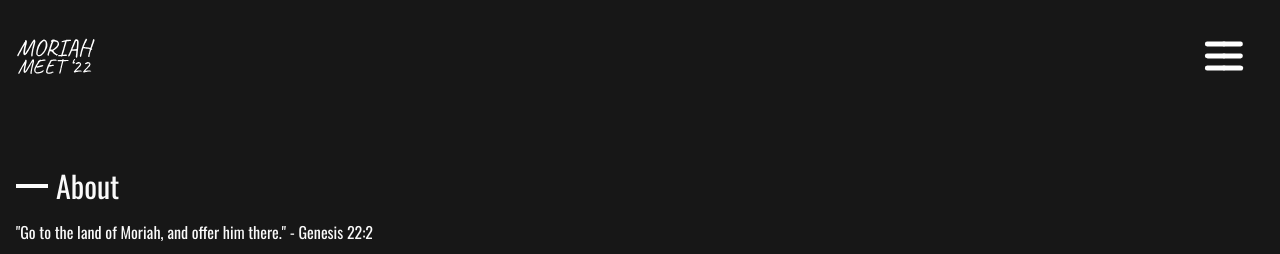
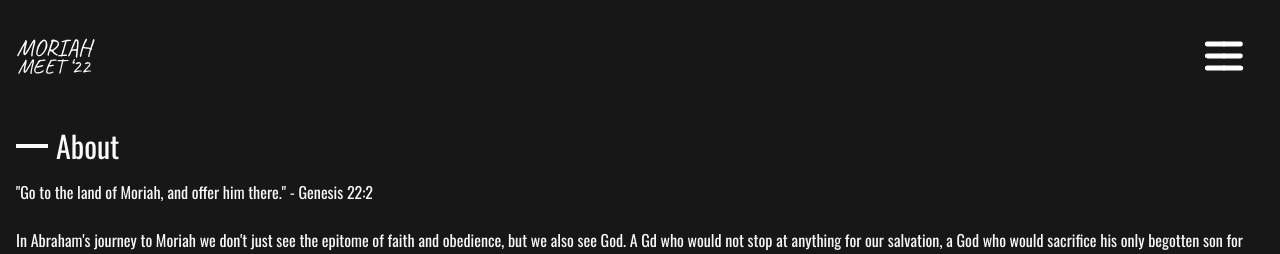
Before and after one commit to 5thComrade/moriah_22, a React (Vite) app in the folder frontend/: page /about in a window 1280 px wide. Shown: the top 254 px of the page. Built offline with nearby package versions, Linux system fonts and the light colour scheme.

Commit message:
minor margin issues

```diff
--- a/frontend/src/pages/About/index.jsx
+++ b/frontend/src/pages/About/index.jsx
@@ -1,7 +1,7 @@
 const About = () => {
   return (
     <section className="container mx-auto p-4">
-      <div className="flex space-x-2 items-center mt-10">
+      <div className="flex space-x-2 items-center">
         <div className="bg-neutral-50 w-8 h-1"></div>
         <div className="text-3xl 3xl:text-4xl">About</div>
       </div>
--- a/frontend/src/pages/Register/index.jsx
+++ b/frontend/src/pages/Register/index.jsx
@@ -12,7 +12,7 @@ const Register = () => {
         <div className="text-3xl 3xl:text-4xl">Register</div>
       </div>
 
-      <section>
+      <section className="mt-8">
         <div className="mb-4 grid grid-cols-3 gap-3">
           <div className="flex items-center space-x-2">
             <BsFillCalendarDayFill className="w-4 h-4 text-neutral-50" />
```
